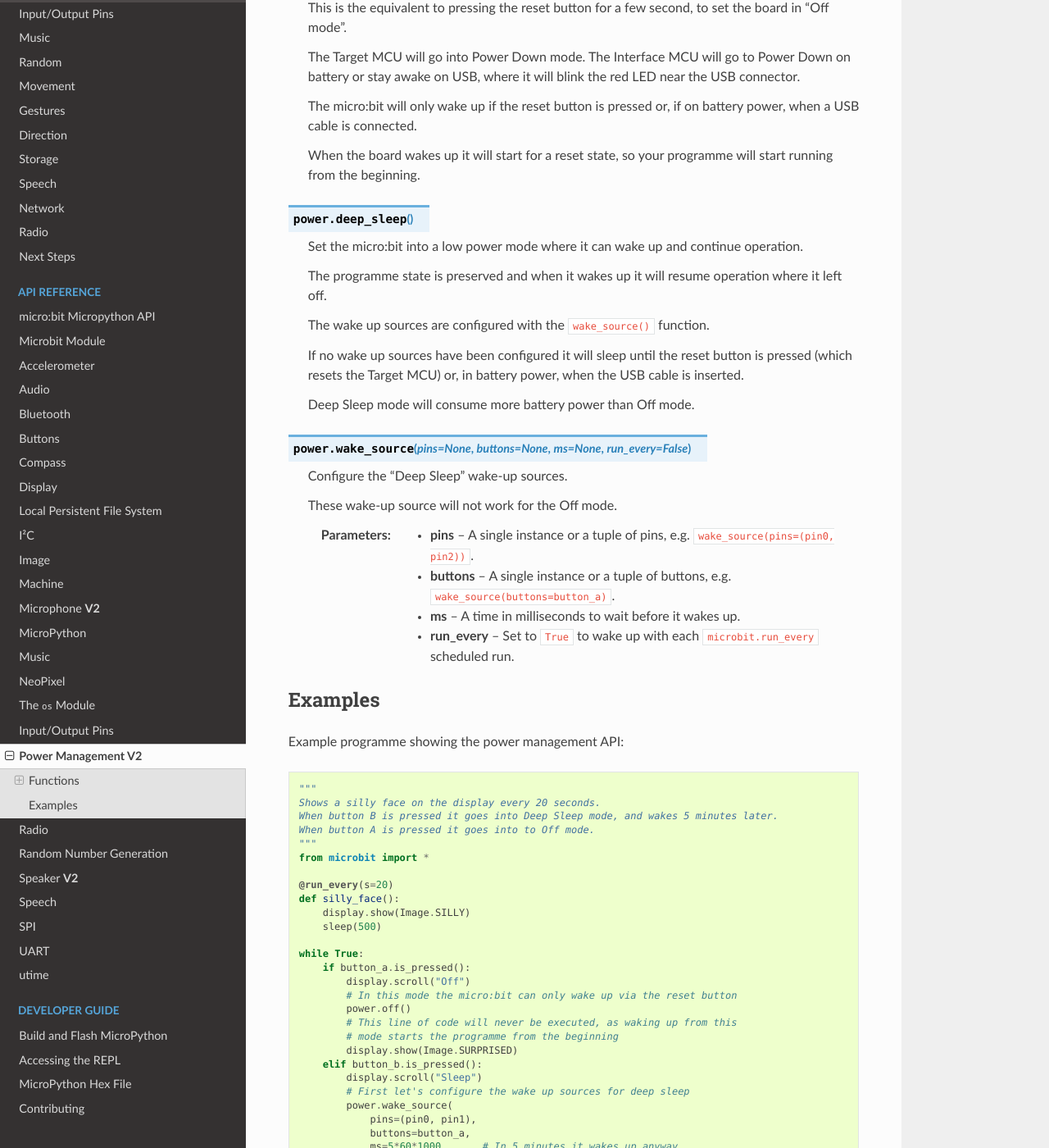
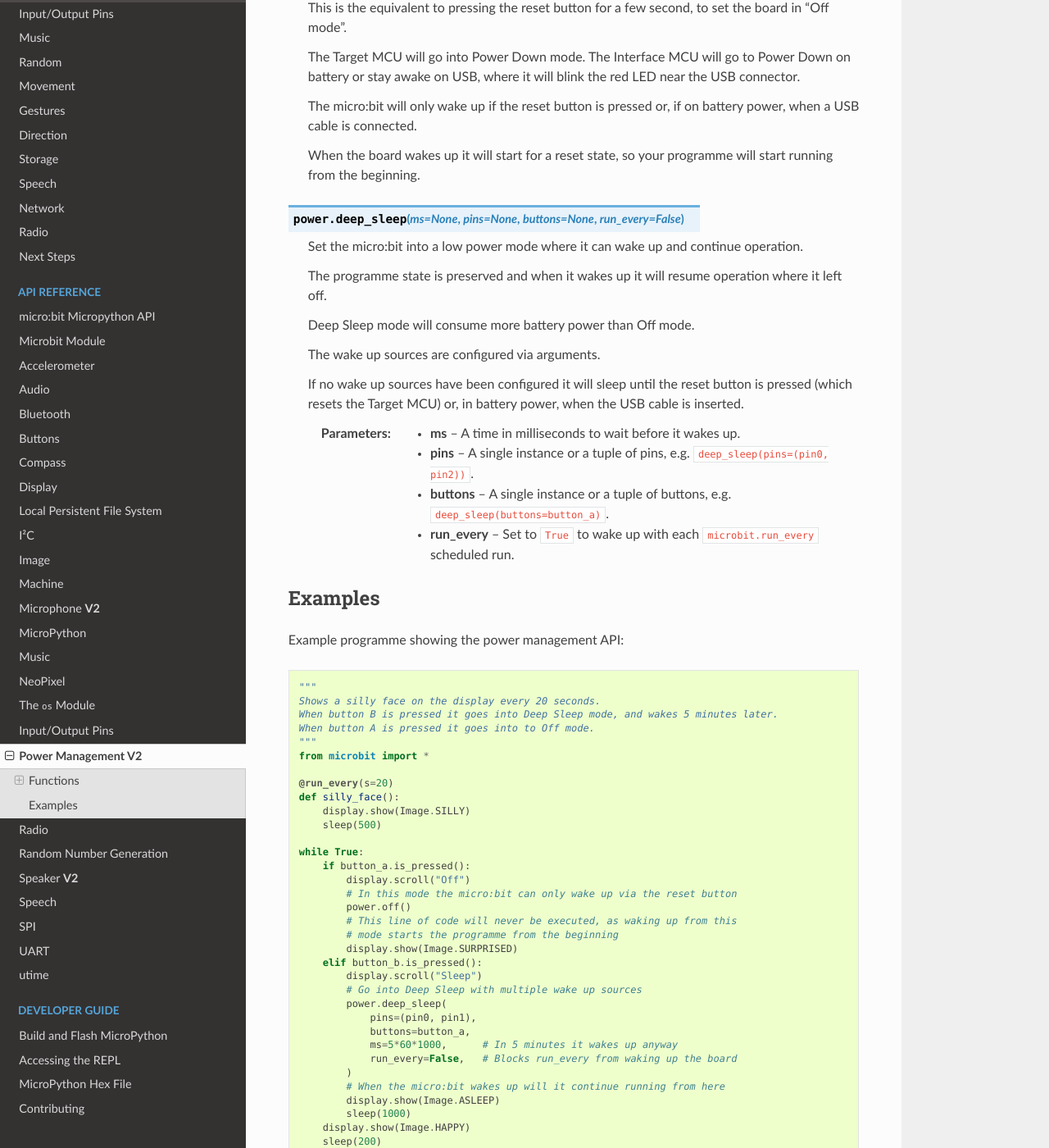
Before and after one commit to bbcmicrobit/micropython, a Sphinx documentation site: the page built from docs/power.rst, in a window 1280 px wide and 1400 px high, scrolled down 1594 px. Shown: the whole window at 82% size. Built offline with Sphinx 7.4.7 and the Read the Docs theme 2.0.0, drawn with Linux system fonts in a browser that asks for light colours; pages that are not in the unit, such as notebooks, are missing from menus; some of the changed text lies outside the part shown.

Commit message:
docs: Merge the wake_source() function into deep_sleep().

```diff
--- a/docs/power.rst
+++ b/docs/power.rst
@@ -89,25 +89,19 @@ Functions
     The programme state is preserved and when it wakes up it will resume
     operation where it left off.
 
-    The wake up sources are configured with the ``wake_source()`` function.
+    Deep Sleep mode will consume more battery power than Off mode.
+
+    The wake up sources are configured via arguments.
 
     If no wake up sources have been configured it will sleep until the reset
     button is pressed (which resets the Target MCU) or, in battery power,
     when the USB cable is inserted.
 
-    Deep Sleep mode will consume more battery power than Off mode.
-
-.. py:function:: wake_source(pins=None, buttons=None, ms=None, run_every=False)
-
-    Configure the "Deep Sleep" wake-up sources.
-
-    These wake-up source will not work for the Off mode.
-
+    :param ms: A time in milliseconds to wait before it wakes up.
     :param pins: A single instance or a tuple of pins, e.g.
-        ``wake_source(pins=(pin0, pin2))``.
+        ``deep_sleep(pins=(pin0, pin2))``.
     :param buttons: A single instance or a tuple of buttons, e.g.
-        ``wake_source(buttons=button_a)``.
-    :param ms: A time in milliseconds to wait before it wakes up.
+        ``deep_sleep(buttons=button_a)``.
     :param run_every: Set to ``True`` to wake up with each
         ``microbit.run_every`` scheduled run.
 
@@ -138,15 +132,13 @@ Example programme showing the power management API::
             display.show(Image.SURPRISED)
         elif button_b.is_pressed():
             display.scroll("Sleep")
-            # First let's configure the wake up sources for deep sleep
-            power.wake_source(
+            # Go into Deep Sleep with multiple wake up sources
+            power.deep_sleep(
                 pins=(pin0, pin1),
                 buttons=button_a,
                 ms=5*60*1000,      # In 5 minutes it wakes up anyway
                 run_every=False,   # Blocks run_every from waking up the board
             )
-            # Now let's go to sleep
-            power.deep_sleep()
             # When the micro:bit wakes up will it continue running from here
             display.show(Image.ASLEEP)
             sleep(1000)
@@ -164,11 +156,9 @@ Example using data logging::
     def log_temperature():
         log.add(temp=temperature())
 
-    # Configure the wake up sources to wake up with run_every & button A
-    power.wake_source(buttons=button_a, run_every=True)
-
     while True:
         if button_a.is_pressed():
             # Display the temperature when button A is pressed
             display.scroll(temperature())
-        power.deep_sleep()
+        # To go sleep and wake up with run_every or button A
+        power.deep_sleep(buttons=button_a, run_every=True)
```
Also changed, not shown: other parts of docs/power.rst (+1 -1 lines).
